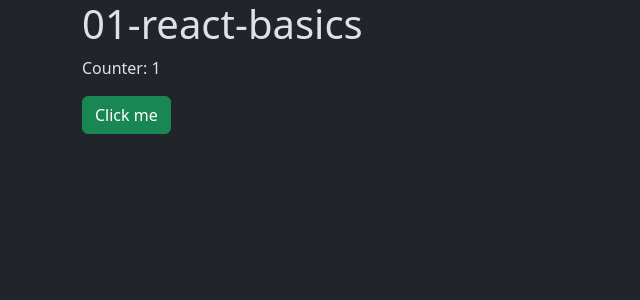
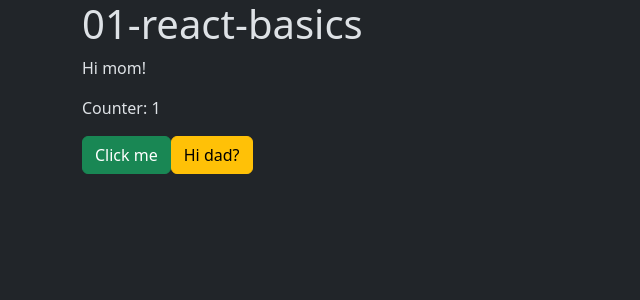
Before and after one commit to drblue/fed23-javascript-2, a React (Vite) app in the folder 01-react-basics/: page / in a window 1280 px wide. Shown: the top 300 px of the page, without its empty margins (0-640 px from the left). Built offline with nearby package versions, Linux system fonts and the light colour scheme.

Commit message:
Another stateful variable 💪🏻.

```diff
--- a/01-react-basics/src/App.tsx
+++ b/01-react-basics/src/App.tsx
@@ -2,6 +2,7 @@ import { useState } from "react";
 
 function App() {
 	const [counter, setCounter] = useState(1);
+	const [msg, setMsg] = useState("Hi mom!");
 	// let counter = 1;
 
 	console.log("App is being rendered");
@@ -16,9 +17,12 @@ function App() {
 		<div className="container">
 			<h1>01-react-basics</h1>
 
+			<p>{msg}</p>
+
 			<p>Counter: {counter}</p>
 
 			<button onClick={handleBtnClick} className="btn btn-success">Click me</button>
+			<button onClick={() => setMsg("Hi dad!")} className="btn btn-warning">Hi dad?</button>
 		</div>
 	);
 }
```
